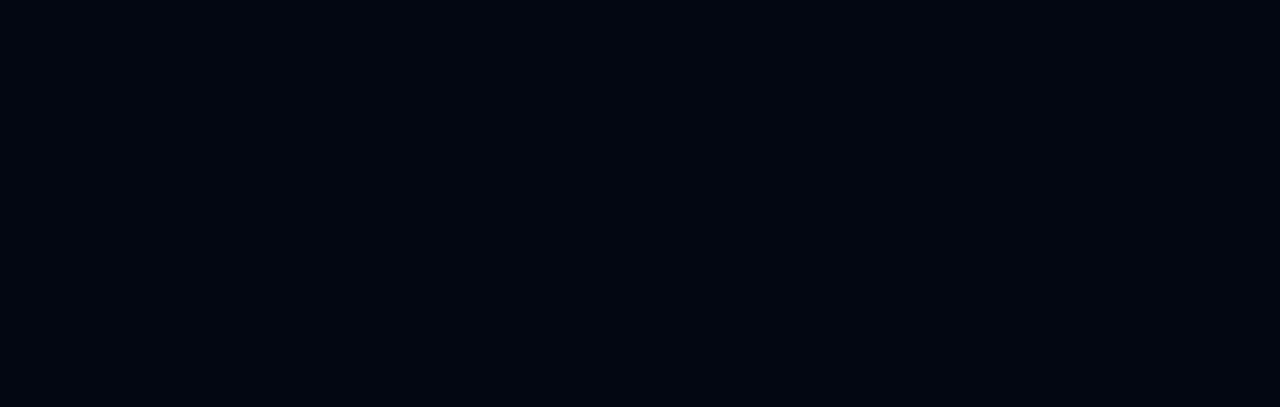
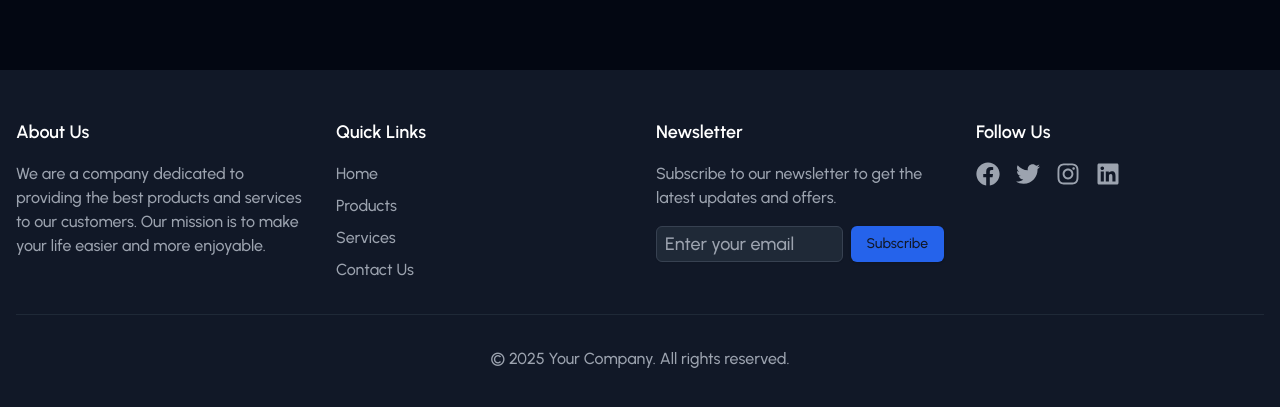
Before and after one commit to Aditya4522/Contraction-E-Commerce-App, a React (Vite) app: page / in a window 1280 px wide. Shown: the part 1211-1618 px from the top of the page. Before the commit the page ends 1221 px from the top, so only its background shows below. Built offline with nearby package versions, Linux system fonts and the light colour scheme.

Commit message:
Footer component done

```diff
--- a/package.json
+++ b/package.json
@@ -22,6 +22,7 @@
     "lucide-react": "^0.474.0",
     "react": "^18.3.1",
     "react-dom": "^18.3.1",
+    "react-icons": "^5.4.0",
     "react-router-dom": "^7.1.3",
     "tailwind-merge": "^2.6.0",
     "tailwindcss-animate": "^1.0.7",
--- a/src/Pages/Home.jsx
+++ b/src/Pages/Home.jsx
@@ -2,6 +2,7 @@
 import HeroBanner from '../components/custom/HeroBanner';
 import FilterMenu from '@/components/custom/FilterMenu';
 import ProductList from '@/components/custom/ProductList';
+import Footer from '@/components/custom/Footer';
 
 export default function home() {
   return (
@@ -9,6 +10,7 @@
       <HeroBanner />
       <FilterMenu/>
       <ProductList/>
+      <Footer/>
     </>
   )
 }
--- /dev/null
+++ b/src/components/custom/Footer.jsx
@@ -0,0 +1,108 @@
+import React from "react";
+import { Button } from "../ui/button";
+import { Input } from "../ui/input";
+import { FaFacebook, FaTwitter, FaInstagram, FaLinkedin } from "react-icons/fa"; // Social media icons
+
+export default function Footer() {
+  return (
+    <footer className=" bg-gray-800 dark:bg-gray-900 text-white py-12 mt-20">
+      <div className="container mx-auto px-4">
+
+        <div className="grid grid-cols-1 md:grid-cols-4 gap-8">
+          {/* Column 1: About Us */}
+          <div>
+            <h3 className="text-lg font-semibold mb-4">About Us</h3>
+            <p className="text-gray-400">
+              We are a company dedicated to providing the best products and
+              services to our customers. Our mission is to make your life easier
+              and more enjoyable.
+            </p>
+          </div>
+
+          {/* Column 2: Quick Links */}
+          <div>
+            <h3 className="text-lg font-semibold mb-4">Quick Links</h3>
+            <ul className="space-y-2">
+              <li>
+                <a href="#" className="text-gray-400 hover:text-white">
+                  Home
+                </a>
+              </li>
+              <li>
+                <a href="#" className="text-gray-400 hover:text-white">
+                  Products
+                </a>
+              </li>
+              <li>
+                <a href="#" className="text-gray-400 hover:text-white">
+                  Services
+                </a>
+              </li>
+              <li>
+                <a href="#" className="text-gray-400 hover:text-white">
+                  Contact Us
+                </a>
+              </li>
+            </ul>
+          </div>
+
+          {/* Column 3: Newsletter */}
+          <div>
+            <h3 className="text-lg font-semibold mb-4">Newsletter</h3>
+            <p className="text-gray-400 mb-4">
+              Subscribe to our newsletter to get the latest updates and offers.
+            </p>
+            <div className="flex gap-2">
+              <Input
+                type="email"
+                placeholder="Enter your email"
+                className="bg-gray-800 border-gray-700 text-white"
+              />
+              <Button className="bg-blue-600 hover:bg-blue-700">
+                Subscribe
+              </Button>
+            </div>
+          </div>
+
+          {/* Column 4: Social Media */}
+          <div>
+            <h3 className="text-lg font-semibold mb-4">Follow Us</h3>
+            <div className="flex space-x-4">
+              <a
+                href="#"
+                className="text-gray-400 hover:text-white transition-colors"
+              >
+                <FaFacebook size={24} />
+              </a>
+              <a
+                href="#"
+                className="text-gray-400 hover:text-white transition-colors"
+              >
+                <FaTwitter size={24} />
+              </a>
+              <a
+                href="#"
+                className="text-gray-400 hover:text-white transition-colors"
+              >
+                <FaInstagram size={24} />
+              </a>
+              <a
+                href="#"
+                className="text-gray-400 hover:text-white transition-colors"
+              >
+                <FaLinkedin size={24} />
+              </a>
+            </div>
+          </div>
+        </div>
+
+        {/* Footer Bottom */}
+        <div className="border-t border-gray-800 mt-8 pt-8 text-center">
+          <p className="text-gray-400">
+            &copy; {new Date().getFullYear()} Your Company. All rights reserved.
+          </p>
+        </div>
+      </div>
+    </footer>
+  );
+}
```
Also changed, not shown: 1 other file (tests, documents, lock files or other folders).
